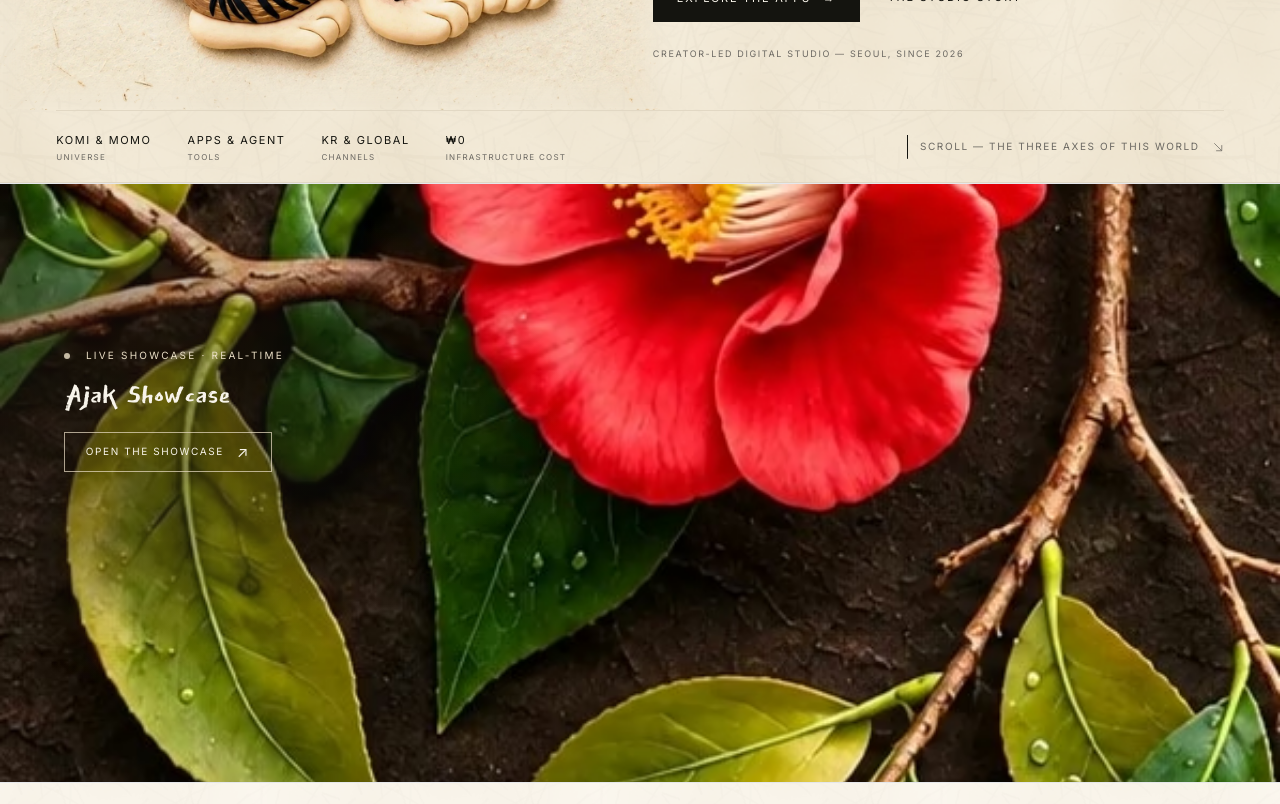
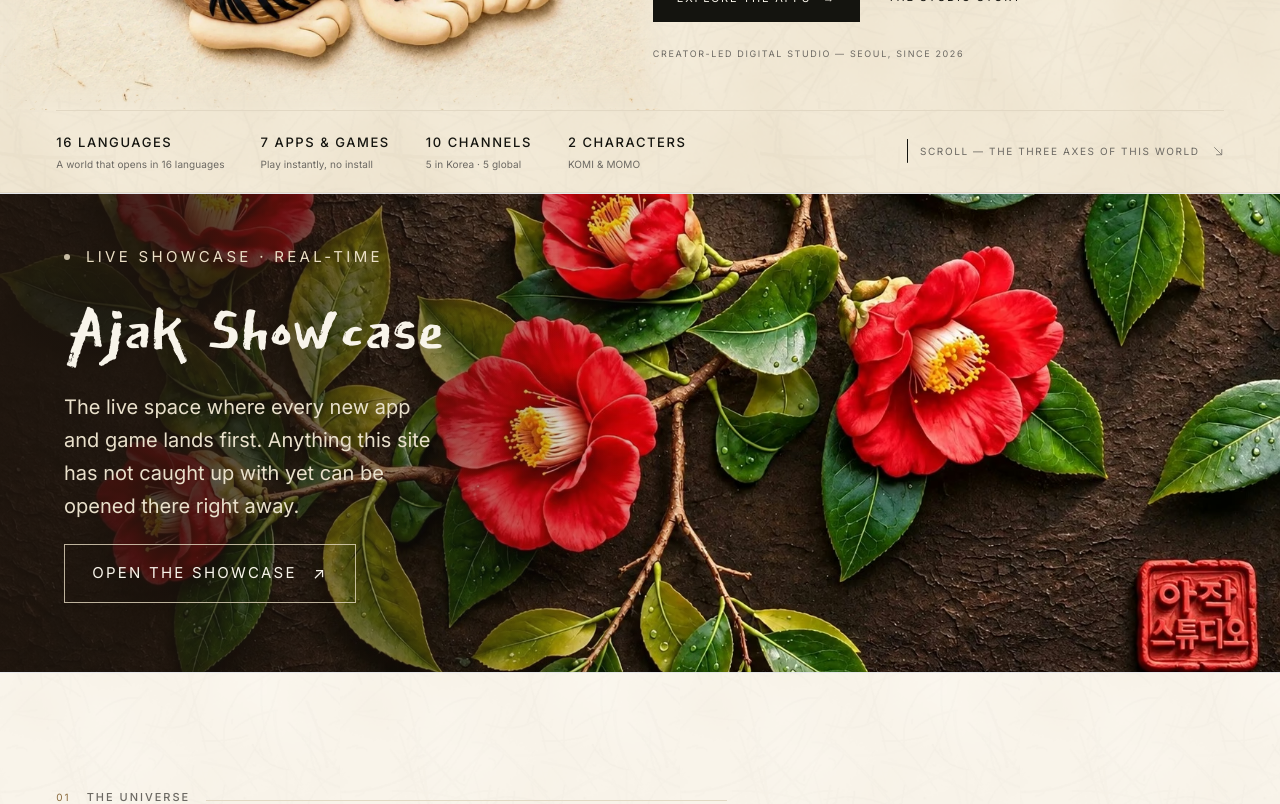
Before and after one commit to ajak-75/AjakStudio, a Next.js app: page /en/ in a window 1280 px wide. Shown: the part 720-1524 px from the top of the page. Built offline with nearby package versions, Linux system fonts and the light colour scheme; no server answers.

Commit message:
home: the founder's own numbers — 16 languages, 7 apps & games, 10 channels, 2 characters; showcase band calmed to 60vh with the words set large

```diff
--- a/src/app/(site)/[locale]/page.tsx
+++ b/src/app/(site)/[locale]/page.tsx
@@ -62,16 +62,6 @@ export default async function HomePage({ params }: { params: Promise<{ locale: s
          */}
         <div className="showcase-plate">
           <picture>
-            <source
-              media="(max-width: 39.98rem)"
-              srcSet="/art/showcase-camellia-1125-mobile.avif"
-              type="image/avif"
-            />
-            <source
-              media="(max-width: 39.98rem)"
-              srcSet="/art/showcase-camellia-1125-mobile.webp"
-              type="image/webp"
-            />
             <source srcSet="/art/showcase-camellia-1125.avif" type="image/avif" />
             <source srcSet="/art/showcase-camellia-1125.webp" type="image/webp" />
             {/* eslint-disable-next-line @next/next/no-img-element */}
@@ -91,7 +81,7 @@ export default async function HomePage({ params }: { params: Promise<{ locale: s
           <div className="showcase-copy">
             <div className="flex items-center gap-4">
               <span aria-hidden className="h-1.5 w-1.5 animate-pulse rounded-full bg-brass-soft" />
-              <p className="font-sans text-[0.625rem] uppercase tracking-[0.22em] text-brass-soft">
+              <p className="showcase-kicker">
                 {dict.home.showcaseLabel}
               </p>
             </div>
@@ -112,7 +102,7 @@ export default async function HomePage({ params }: { params: Promise<{ locale: s
                   {dict.home.showcaseCta}
                   <span
                     aria-hidden
-                    className="text-[0.9375rem] leading-none transition-transform duration-300 group-hover:-translate-y-0.5 group-hover:translate-x-0.5"
+                    className="showcase-cta-arrow transition-transform duration-300 group-hover:-translate-y-0.5 group-hover:translate-x-0.5"
                   >
                     ↗
                   </span>
--- a/src/app/globals.css
+++ b/src/app/globals.css
@@ -210,16 +210,17 @@
    * on a second paper and no filter touches it — the plate is the painting,
    * edge to edge, at the sheet's own colour.
    *
-   * The band is 75 vh at its full size (clamp holds it between a phone's share
-   * and a very tall window), and the frame is walked down the sheet until the
-   * seal at its foot is whole: the extra height then comes off the paper above
-   * the top-left bloom, never off a flower that carries the composition.
+   * The band is 60 vh on a computer — a little lower than the first pass, which
+   * left more paper above and below than the words needed. On a phone and an
+   * upright tablet the frame is walked to the sheet's bottom-right corner so
+   * the red seal at its foot is always whole, and the words stand large in the
+   * dark paper at the top-left.
    */
   .showcase-band {
     position: relative;
     isolation: isolate;
     overflow: hidden;
-    height: clamp(28rem, 75vh, 56rem);
+    height: clamp(22rem, 60vh, 44rem);
     background-color: #2b1d14;
   }
 
@@ -236,28 +237,6 @@
     object-position: 50% 90%;
   }
 
-  /*
-   * On a wide screen the band is never taller than half the window is wide, so
-   * its frame is always at least 2:1 — wider than the sheet, which means the
-   * sheet is only ever cropped top and bottom, never at the seal on its right.
-   */
-  @media (min-aspect-ratio: 21 / 20) {
-    .showcase-band {
-      height: min(clamp(28rem, 75vh, 56rem), 50vw);
-    }
-  }
-
-  /*
-   * A portrait window shows a little over half the sheet's width, so the frame
-   * is walked left until the big central bloom holds the centre and the flowers
-   * at the left edge fall away — that leaves the paper dark where the words go.
-   */
-  @media (max-aspect-ratio: 21 / 20) and (min-width: 40rem) {
-    .showcase-plate img {
-      object-position: 35% 50%;
-    }
-  }
-
   /* The words sit on their own full-bleed track, not on the 1280px editorial
      shell, so they can stand in the sheet's dark paper at any width. */
   .showcase-inner {
@@ -268,152 +247,82 @@
     align-items: flex-start;
     padding-inline: clamp(1.5rem, 5vw, 6rem);
   }
-  /* Where the sheet is seen wide, the words drop into the hollow between the
-     two left-hand blooms — the one place on the paper with no flower in it.
-     The offset follows the crop: the hollow's top is 32% down the sheet, so at
-     any width it lands between the blooms rather than on them. */
+
+  /* Where the sheet is seen wide, the words fill the dark left of the painting
+     above the lower bloom — set large, they need more room than the hollow
+     alone, so the wash behind them reaches a little further right. */
   .showcase-copy {
     position: relative;
-    top: 32%;
-    width: min(21rem, 27vw);
-  }
-  @media (min-aspect-ratio: 21 / 20) {
-    .showcase-copy {
-      top: clamp(
-        12%,
-        calc(16.26vw - 0.9 * max(0px, 50.79vw - min(75vh, 50vw))),
-        34%
-      );
-    }
+    top: 15%;
+    width: min(30rem, 38vw);
   }
 
   /*
-   * The only shading: a whisper of the sheet's own ink behind the words. It
-   * never reaches a bloom at full strength and is gone before the painting's
-   * centre, so no flower loses its colour.
+   * The only shading: the sheet's own ink, deep at the left edge where the
+   * words stand and gone before the painting's centre, so the blooms that carry
+   * the composition keep their colour.
    */
   .showcase-scrim {
     position: absolute;
     inset: 0;
     pointer-events: none;
-    background: radial-gradient(
-      42% 44% at 3% 40%,
-      rgb(30 21 14 / 0.55) 0%,
-      rgb(30 21 14 / 0.38) 48%,
-      rgb(30 21 14 / 0.14) 76%,
-      rgb(30 21 14 / 0) 100%
-    );
+    background:
+      linear-gradient(
+        to right,
+        rgb(30 21 14 / 0.86) 0%,
+        rgb(30 21 14 / 0.76) 13%,
+        rgb(30 21 14 / 0.5) 27%,
+        rgb(30 21 14 / 0.2) 42%,
+        rgb(30 21 14 / 0) 56%
+      ),
+      radial-gradient(
+        46% 50% at 0% 35%,
+        rgb(30 21 14 / 0.5) 0%,
+        rgb(30 21 14 / 0) 100%
+      );
   }
 
-  /* A phone: the copy sits as one low line, well under the big bloom, and stays
-     small — the painting carries the screen, the words only point at it. */
-  @media (max-width: 39.99rem) {
-    .showcase-inner {
-      align-items: flex-end;
-      padding-bottom: calc(clamp(1.5rem, 4vh, 2.25rem) + env(safe-area-inset-bottom));
-    }
-    .showcase-copy {
-      top: 0;
-      width: 100%;
-      max-width: 22rem;
-    }
-    .showcase-row {
-      display: flex;
-      align-items: flex-end;
-      justify-content: space-between;
-      gap: 1rem;
-    }
-    .showcase-title {
-      margin-top: 0.35rem;
-      font-size: 1.75rem;
-    }
-    .showcase-actions {
-      margin-top: 0;
-    }
-    .showcase-cta {
-      gap: 0.5rem;
-      padding: 0.55rem 0.85rem;
-      font-size: 0.5625rem;
-      letter-spacing: 0.12em;
-      white-space: nowrap;
-    }
-    .showcase-scrim {
-      background:
-        linear-gradient(
-          to top,
-          rgb(30 21 14 / 0.9) 0%,
-          rgb(30 21 14 / 0.66) 10%,
-          rgb(30 21 14 / 0.34) 20%,
-          rgb(30 21 14 / 0.12) 29%,
-          rgb(30 21 14 / 0) 38%
-        ),
-        linear-gradient(
-          to bottom,
-          rgb(30 21 14 / 0.4) 0%,
-          rgb(30 21 14 / 0) 16%
-        );
-    }
+  /* Type — a brush title over the site's own quiet voice, set large enough to
+     read from across a room on the dark sheet. */
+  .showcase-kicker {
+    font-family: var(--font-sans);
+    font-size: clamp(0.6875rem, 0.8vw, 0.9rem);
+    letter-spacing: 0.24em;
+    text-transform: uppercase;
+    color: var(--gdu-brass-soft);
   }
-
-  /* A tablet held upright: the frame is on the central bloom, the copy sits
-     low and left on the dark paper beneath it. */
-  @media (max-aspect-ratio: 21 / 20) and (min-width: 40rem) {
-    .showcase-inner {
-      align-items: flex-end;
-      padding-bottom: clamp(2rem, 4vh, 3.25rem);
-    }
-    .showcase-copy {
-      top: 0;
-      width: min(26rem, 82vw);
-    }
-    .showcase-title {
-      font-size: clamp(2rem, 4.6vw, 2.75rem);
-    }
-    .showcase-scrim {
-      background:
-        linear-gradient(
-          to top,
-          rgb(30 21 14 / 0.82) 0%,
-          rgb(30 21 14 / 0.62) 10%,
-          rgb(30 21 14 / 0.3) 22%,
-          rgb(30 21 14 / 0.1) 31%,
-          rgb(30 21 14 / 0) 40%
-        ),
-        radial-gradient(
-          55% 55% at 0% 100%,
-          rgb(30 21 14 / 0.5) 0%,
-          rgb(30 21 14 / 0) 100%
-        );
-    }
-  }
-
-  /* Type — a brush title over the site's own quiet voice. */
   .showcase-title {
-    margin-top: 0.6rem;
+    margin-top: 0.7rem;
     font-family: "Ajak Brush", var(--font-serif), ui-serif, Georgia, serif;
-    font-size: clamp(2.25rem, 2.95vw, 3.5rem);
+    font-size: clamp(3.25rem, 5vw, 6rem);
     line-height: 1.06;
     color: var(--gdu-paper);
     text-wrap: balance;
   }
   .showcase-note {
-    display: none;
+    margin-top: clamp(0.9rem, 1.6vh, 1.35rem);
+    max-width: min(28rem, 30vw);
+    font-family: var(--font-sans);
+    font-size: clamp(0.9375rem, 1.05vw, 1.1875rem);
+    line-height: 1.75;
+    color: #e9e0cb;
+    text-wrap: pretty;
   }
   .showcase-actions {
     display: flex;
     flex-wrap: wrap;
     align-items: center;
     gap: 0.75rem 1.5rem;
-    margin-top: clamp(1rem, 2.2vh, 1.6rem);
+    margin-top: clamp(1.1rem, 2.4vh, 1.75rem);
   }
   .showcase-cta {
     display: inline-flex;
     align-items: center;
-    gap: 0.8rem;
-    border: 1px solid rgb(235 223 198 / 0.7);
-    padding: 0.65rem 1.3rem;
+    gap: 0.85rem;
+    border: 1px solid rgb(235 223 198 / 0.78);
+    padding: clamp(0.85rem, 1.1vw, 1.1rem) clamp(1.45rem, 1.9vw, 2rem);
     font-family: var(--font-sans);
-    font-size: 0.625rem;
+    font-size: clamp(0.75rem, 0.84vw, 0.9375rem);
     letter-spacing: 0.16em;
     text-transform: uppercase;
     color: var(--gdu-paper);
@@ -424,18 +333,205 @@
     border-color: var(--gdu-brass-soft);
     color: var(--gdu-ink);
   }
+  .showcase-cta-arrow {
+    font-size: 0.9375rem;
+    line-height: 1;
+  }
 
-  /* The full note is spoken only where the hollow can hold it. */
-  @media (min-aspect-ratio: 21 / 20) and (min-width: 100rem) {
+  /*
+   * On a wide screen the band is never taller than a little over half the
+   * window is wide, so its frame is always wider than the sheet, which means
+   * the sheet is only ever cropped top and bottom, never at the seal on its
+   * right.
+   */
+  @media (min-aspect-ratio: 21 / 20) {
+    .showcase-band {
+      height: min(clamp(22rem, 60vh, 44rem), 52vw);
+    }
+  }
+
+  /* A short, wide window (a phone on its side): drop the note and trim the
+     type so the whole copy still stands inside the band. */
+  @media (min-aspect-ratio: 21 / 20) and (max-height: 34rem) {
+    .showcase-copy {
+      top: 7%;
+      width: min(26rem, 42vw);
+    }
+    .showcase-title {
+      font-size: clamp(2rem, 3.2vw, 2.75rem);
+    }
     .showcase-note {
-      display: block;
-      margin-top: clamp(0.8rem, 1.6vh, 1.25rem);
+      display: none;
+    }
+    .showcase-cta {
+      padding: 0.6rem 1rem;
+      font-size: 0.75rem;
+    }
+  }
+
+  /*
+   * A portrait window (phone, upright tablet) cannot hold the sheet's full
+   * width, so the frame is walked to the bottom-right corner: the red seal at
+   * the foot of the painting stays whole, and the paper keeps its blooms.
+   */
+  @media (max-aspect-ratio: 21 / 20) {
+    .showcase-plate img {
+      object-position: 100% 100%;
+    }
+  }
+
+  /* A phone: the words stand in the dark top-left margin of the sheet, set
+     large and square, with the seal whole in the bottom-right corner. */
+  @media (max-width: 39.99rem) {
+    .showcase-band {
+      height: clamp(26rem, 74vh, 42rem);
+    }
+    .showcase-inner {
+      padding-top: calc(clamp(1.5rem, 4.2vh, 2.5rem) + env(safe-area-inset-top));
+      padding-inline: 1.4rem;
+    }
+    .showcase-copy {
+      top: 0;
+      width: 100%;
+      max-width: 23rem;
+    }
+    .showcase-kicker {
+      font-size: 0.6875rem;
+      letter-spacing: 0.2em;
+    }
+    .showcase-title {
+      margin-top: 0.5rem;
+      font-size: clamp(3rem, 13.5vw, 3.9rem);
+    }
+    .showcase-note {
+      margin-top: 0.75rem;
       max-width: 21rem;
-      font-family: var(--font-sans);
-      font-size: 0.8125rem;
-      line-height: 1.8;
-      color: #ded3bd;
-      text-wrap: pretty;
+      font-size: 1rem;
+      line-height: 1.65;
+    }
+    .showcase-actions {
+      margin-top: 1.05rem;
+    }
+    .showcase-cta {
+      gap: 0.6rem;
+      padding: 0.8rem 1.15rem;
+      font-size: 0.75rem;
+      letter-spacing: 0.1em;
+      white-space: nowrap;
+    }
+    .showcase-scrim {
+      background:
+        linear-gradient(
+          to bottom,
+          rgb(30 21 14 / 0.94) 0%,
+          rgb(30 21 14 / 0.88) 24%,
+          rgb(30 21 14 / 0.74) 40%,
+          rgb(30 21 14 / 0.42) 54%,
+          rgb(30 21 14 / 0.12) 66%,
+          rgb(30 21 14 / 0) 74%
+        ),
+        linear-gradient(
+          to right,
+          rgb(30 21 14 / 0.5) 0%,
+          rgb(30 21 14 / 0) 62%
+        );
+    }
+  }
+
+  /* A tablet held upright: the words stand in the dark paper at the top-left,
+     set large, with the seal whole in the bottom-right corner. */
+  @media (max-aspect-ratio: 21 / 20) and (min-width: 40rem) {
+    .showcase-band {
+      height: clamp(26rem, 68vh, 44rem);
+    }
+    .showcase-inner {
+      padding-top: clamp(1.75rem, 4vh, 3rem);
+    }
+    .showcase-copy {
+      top: 0;
+      width: min(27rem, 64vw);
+    }
+    .showcase-title {
+      font-size: clamp(3.1rem, 6.6vw, 4.2rem);
+    }
+    .showcase-note {
+      max-width: 25rem;
+      font-size: 1.0625rem;
+    }
+    .showcase-scrim {
+      background:
+        linear-gradient(
+          to bottom,
+          rgb(30 21 14 / 0.94) 0%,
+          rgb(30 21 14 / 0.86) 26%,
+          rgb(30 21 14 / 0.66) 42%,
+          rgb(30 21 14 / 0.3) 56%,
+          rgb(30 21 14 / 0.08) 66%,
+          rgb(30 21 14 / 0) 75%
+        ),
+        linear-gradient(
+          to right,
+          rgb(30 21 14 / 0.46) 0%,
+          rgb(30 21 14 / 0) 62%
+        );
+    }
+  }
+
+  /*
+   * A computer (1200px and up): the sheet is read from across a room, so the
+   * words step up once more — a 116–128px brush title, a 22–24px note and a
+   * roomier button, still standing in the dark paper left of the central bloom
+   * and inside the band's 60vh.
+   */
+  @media (min-width: 75rem) {
+    .showcase-copy {
+      top: 14.5%;
+      width: min(33rem, 40vw);
+    }
+    .showcase-kicker {
+      font-size: clamp(0.9375rem, 0.85vw, 1rem);
+      letter-spacing: 0.22em;
+    }
+    .showcase-title {
+      margin-top: 0.85rem;
+      font-size: clamp(5.75rem, 6.7vw, 8rem);
+    }
+    .showcase-note {
+      margin-top: clamp(1rem, 1.7vh, 1.5rem);
+      max-width: min(31rem, 30vw);
+      font-size: clamp(1.3125rem, 1.25vw, 1.5rem);
+      line-height: 1.72;
+    }
+    .showcase-actions {
+      margin-top: clamp(1.25rem, 2.6vh, 2rem);
+    }
+    .showcase-cta {
+      gap: 1rem;
+      padding: clamp(0.95rem, 1.15vw, 1.3rem) clamp(1.7rem, 2.1vw, 2.5rem);
+      font-size: clamp(0.9375rem, 0.95vw, 1.125rem);
+      letter-spacing: 0.15em;
+    }
+    .showcase-cta-arrow {
+      font-size: clamp(1rem, 1vw, 1.15rem);
+    }
+  }
+
+  /*
+   * The narrow end of the computer range (1200–1456px): the same block grown
+   * one step, lifted a little and held off the central bloom, which on these
+   * widths sits close to the words.
+   */
+  @media (min-width: 75rem) and (max-width: 91rem) {
+    .showcase-copy {
+      top: 10.5%;
+    }
+    .showcase-title {
+      font-size: clamp(5.4rem, 6.4vw, 6.5rem);
+    }
+    .showcase-note {
+      max-width: min(27rem, 30vw);
+      font-size: 1.25rem;
+      line-height: 1.65;
     }
   }
 
--- a/src/components/home/Hero.tsx
+++ b/src/components/home/Hero.tsx
@@ -123,11 +123,11 @@ export function Hero({ locale, dict }: { locale: Locale; dict: Dictionary }) {
         <div className="flex flex-col gap-6 border-t border-line py-5 md:flex-row md:items-center md:justify-between">
           <dl className="grid grid-cols-2 gap-x-6 gap-y-3 md:flex md:items-baseline md:gap-x-9">
             {dict.home.facts.map((fact) => (
-              <div key={fact.label} className="flex flex-col gap-0.5">
-                <dd className="whitespace-nowrap font-sans text-[0.6875rem] uppercase tracking-[0.14em] text-ink">
+              <div key={fact.label} className="flex flex-col gap-1">
+                <dd className="whitespace-nowrap font-sans text-[0.8125rem] font-medium uppercase tracking-[0.12em] text-ink">
                   {fact.value}
                 </dd>
-                <dt className="font-sans text-[0.5rem] uppercase leading-tight tracking-[0.16em] text-muted">
+                <dt className="font-sans text-[0.625rem] leading-snug tracking-[0.01em] text-muted">
                   {fact.label}
                 </dt>
               </div>
--- a/src/components/site/Footer.tsx
+++ b/src/components/site/Footer.tsx
@@ -106,9 +106,6 @@ export function Footer({ locale, dict }: FooterProps) {
                   {dict.footer.showcase}
                 </a>
               </li>
-              <li className="text-muted">
-                {dict.footer.privateLabel} — {locale === "ko" ? "4단계에서 열립니다" : "opens in phase 4"}
-              </li>
             </ul>
           </div>
         </div>
--- a/src/config/brand.ts
+++ b/src/config/brand.ts
@@ -476,12 +476,12 @@ export const news: readonly NewsEntry[] = [
     id: "site-build-01",
     date: "2026-11-20",
     title: {
-      ko: "아작스튜디오, 공식 사이트 구축을 시작합니다",
-      en: "AjakStudio begins building its official site",
+      ko: "아작스튜디오, 공식 사이트를 열었습니다",
+      en: "AjakStudio opens its official site",
     },
     excerpt: {
-      ko: "앱과 채널을 하나로 잇는 공식 사이트의 설계와 기반 공사를 시작했습니다. 에디토리얼 화이트 디자인 시스템, Supabase 데이터 구조, 무료 인프라 기준을 먼저 세웁니다.",
-      en: "Design and groundwork have started for an official site that connects apps and channels: an Editorial White design system, a Supabase data structure and a free-infrastructure baseline come first.",
+      ko: "흩어져 있던 앱과 게임, 국내외 채널을 한곳에서 만날 수 있도록 공식 사이트를 열었습니다. 코미와 모모의 세계가 이제 한 주소에서 시작됩니다.",
+      en: "The scattered apps, games and channels now meet in one place — the official site is open. The world of KOMI and MOMO begins at a single address.",
     },
     status: "published",
   },
--- a/src/i18n/en.json
+++ b/src/i18n/en.json
@@ -61,20 +61,20 @@
     },
     "facts": [
       {
-        "value": "KOMI & MOMO",
-        "label": "UNIVERSE"
+        "value": "16 LANGUAGES",
+        "label": "A world that opens in 16 languages"
       },
       {
-        "value": "APPS & AGENT",
-        "label": "TOOLS"
+        "value": "7 APPS & GAMES",
+        "label": "Play instantly, no install"
       },
       {
-        "value": "KR & GLOBAL",
-        "label": "CHANNELS"
+        "value": "10 CHANNELS",
+        "label": "5 in Korea · 5 global"
       },
       {
-        "value": "₩0",
-        "label": "INFRASTRUCTURE COST"
+        "value": "2 CHARACTERS",
+        "label": "KOMI & MOMO"
       }
     ],
     "worldsLabel": "THE UNIVERSE",
@@ -120,7 +120,7 @@
     "newsLabel": "NEWS",
     "contactLabel": "CONTACT",
     "contactTitle": "The next project, together",
-    "contactBody": "We welcome partnerships, collaborations and press enquiries — write to us at the address below.",
+    "contactBody": "We welcome enquiries about KOMI & MOMO character licensing, brand collaborations and global K-culture content production. We usually reply within two business days.",
     "contactCta": "Go to contact"
   },
   "about": {
@@ -366,8 +366,7 @@
     "studio": "STUDIO",
     "showcase": "Ajak Showcase",
     "legal": "© 2026 AjakStudio. ALL RIGHTS RESERVED.",
-    "builtLine": "SEOUL · KOREA — DESIGNED AND BUILT IN-HOUSE",
-    "privateLabel": "Admin"
+    "builtLine": "SEOUL · KOREA — DESIGNED AND BUILT IN-HOUSE"
   },
   "status": {
     "live": "Live",
--- a/src/i18n/ko.json
+++ b/src/i18n/ko.json
@@ -61,20 +61,20 @@
     },
     "facts": [
       {
-        "value": "KOMI & MOMO",
-        "label": "UNIVERSE"
+        "value": "16 LANGUAGES",
+        "label": "16개 언어로 열리는 세계"
       },
       {
-        "value": "APPS & AGENT",
-        "label": "TOOLS"
+        "value": "7 APPS & GAMES",
+        "label": "설치 없이 바로 실행"
       },
       {
-        "value": "KR & GLOBAL",
-        "label": "CHANNELS"
+        "value": "10 CHANNELS",
+        "label": "국내 5 · 글로벌 5"
       },
       {
-        "value": "₩0",
-        "label": "INFRASTRUCTURE COST"
+        "value": "2 CHARACTERS",
+        "label": "코미 & 모모"
       }
     ],
     "worldsLabel": "THE UNIVERSE",
@@ -120,7 +120,7 @@
     "newsLabel": "NEWS",
     "contactLabel": "CONTACT",
     "contactTitle": "다음 프로젝트를 함께",
-    "contactBody": "협업, 제휴, 인터뷰 문의를 기다립니다. 아래 이메일로 편하게 연락해 주세요.",
+    "contactBody": "코미·모모 캐릭터 라이선스, 브랜드 콜라보, 글로벌 K-컬처 콘텐츠 제작 문의를 기다립니다. 보통 2영업일 안에 답장드려요.",
     "contactCta": "문의 페이지로"
   },
   "about": {
@@ -366,8 +366,7 @@
     "studio": "STUDIO",
     "showcase": "아작 쇼케이스",
     "legal": "© 2026 아작스튜디오. ALL RIGHTS RESERVED.",
-    "builtLine": "SEOUL · KOREA — DESIGNED AND BUILT IN-HOUSE",
-    "privateLabel": "관리자"
+    "builtLine": "SEOUL · KOREA — DESIGNED AND BUILT IN-HOUSE"
   },
   "status": {
     "live": "운영 중",
```
